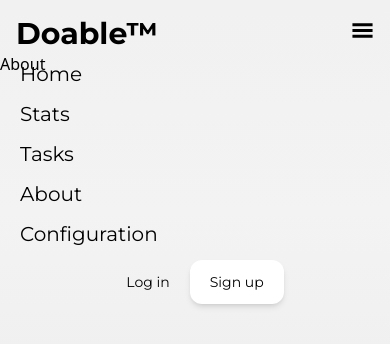
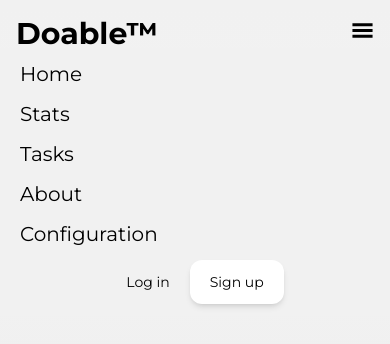
Before and after one commit to alexsrebernic/Doable, a React (Vite) app: page /about in a window 390 px wide. Both pictures are taken after a click on the button 362 px from the left and 30 px from the top of the page. Shown: the top 344 px of the page. Built offline with nearby package versions, Linux system fonts and the light colour scheme.

Commit message:
add burguer menu features, fix resposive issues

```diff
--- a/src/index.css
+++ b/src/index.css
@@ -15,7 +15,9 @@
   background: #f9f9f9;
   background: linear-gradient(180deg, #f1f1f1 1%, #f3f3f3 25%, #ededed 59%, #ebeaeb 100%);
 }
-
+.main-bg {
+  background-color: #f1f1f1;
+}
 .font-montserrat {
   font-family: 'Montserrat', sans-serif;
 }
--- a/src/layouts/Container/Container.tsx
+++ b/src/layouts/Container/Container.tsx
@@ -2,7 +2,7 @@ import React from 'react'
 
 export const Container = ({children} : {children: React.ReactNode} ) => {
   return (
-    <div className='container main-bg min-h-screen max-w-screen-2xl mx-auto'>
+    <div className='container  min-h-screen max-w-screen-xl  mx-auto'>
         {children}
     </div>
 
--- a/src/layouts/NavigationBar/Link.tsx
+++ b/src/layouts/NavigationBar/Link.tsx
@@ -1,6 +1,6 @@
 import React from 'react'
 
-export const Link = ({path,text,key} : {path:string,text:string, key?: React.Key}) => {
+export const Link = ({path,text} : {path:string,text:string}) => {
   return (
         <a className='hover:text-gray-400 transition' href={path}>{text}</a>
     )
--- a/src/layouts/NavigationBar/NavigationBarMobile/NavigationBarMobile.tsx
+++ b/src/layouts/NavigationBar/NavigationBarMobile/NavigationBarMobile.tsx
@@ -11,7 +11,8 @@ export const NavigationBarMobile = ({paths}:{paths:object[]}) => {
                 <GiHamburgerMenu size={23}/>
             </button>
             {isCollapsed &&
-            <div className='absolute w-screen top-[3rem] left-0     py-3 px-5 mx-auto'>
+            <div onClick={collapse} className='h-screen absolute top-0 left-0 w-screen'>
+                <div onClick={e => e.stopPropagation()} className=' main-bg absolute  w-screen top-[3rem] left-0     py-3 px-5 mx-auto'>
                     <ul className='flex flex-col text-xl space-y-3 '>
                         {paths.map((o,i) => {
                             return <Link {...o} key={i}/>
@@ -22,6 +23,8 @@ export const NavigationBarMobile = ({paths}:{paths:object[]}) => {
                         <Button size='sm' text='Sign up' type='neutral' border={false} shadow={true} hover='  hover:shadow-xl'/>
                     </div>
                 </div>
+            </div>
+
             }
         </div>
     )
```
Also changed, not shown: src/common/Modal/Modal.tsx (added), src/common/PopUp/PopUp.tsx (added), src/layouts/Footer/Footer.tsx (added). Lines whose indentation alone changed are shown as unchanged.
